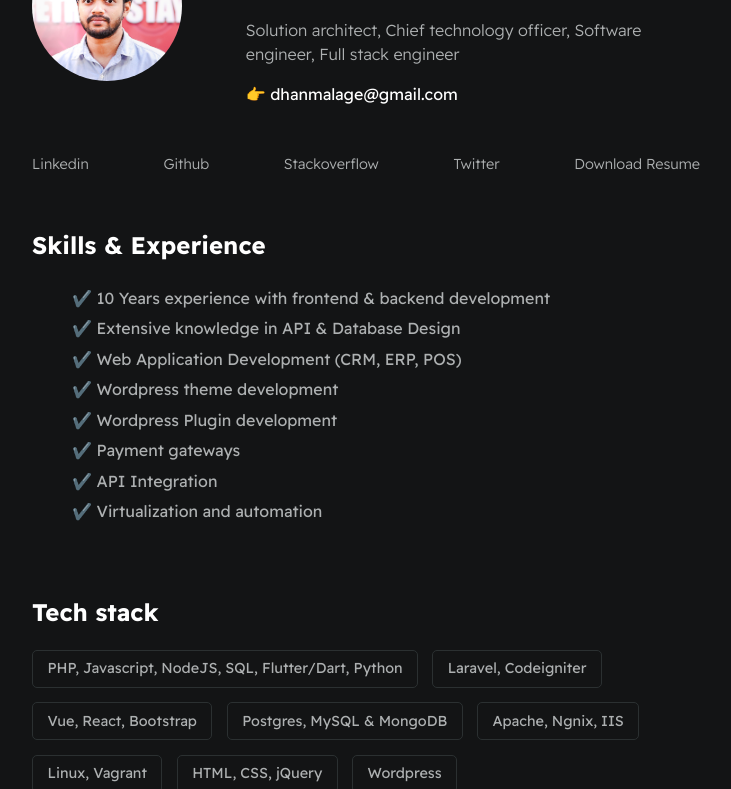
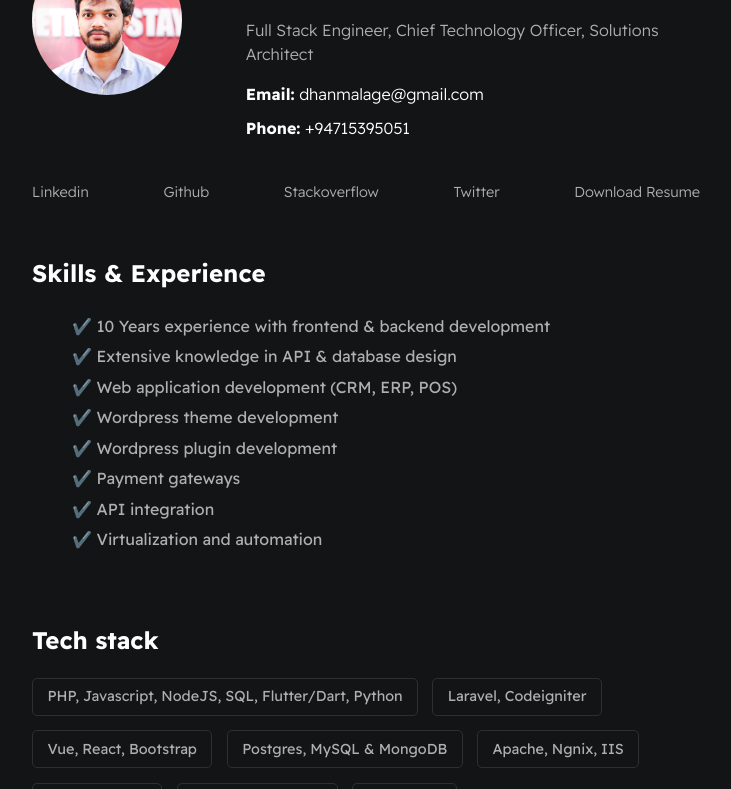
Before and after one commit to dhanmalage/resume, a plain HTML site: page index.html in a window 1280 px wide. Shown: the part 150-939 px from the top of the page, without its empty margins (274-1005 px from the left). Drawn offline with Linux system fonts and the light colour scheme.

Commit message:
text update

```diff
--- a/index.html
+++ b/index.html
@@ -16,8 +16,9 @@
 
                 <div>
                     <h1 id="user-name">Maha Malage</h1>
-                    <p id="bio">Solution architect, Chief technology officer, Software engineer, Full stack engineer</p>
-                    <p id="email">👉 dhanmalage@gmail.com</p>
+                    <p id="bio">Full Stack Engineer, Chief Technology Officer, Solutions Architect</p>
+                    <p class="contact"><strong>Email:</strong> <a href="mailto:dhanmalage@gmail.com">dhanmalage@gmail.com</a></p>
+                    <p class="contact"><strong>Phone:</strong> <a href="tel:+94715395051">+94715395051</a></p>
                 </div>
             </section>
 
@@ -36,12 +37,12 @@
                 <h2>Skills & Experience</h2>
                 <ul id="qualifications--list">
                     <li>✔️ 10 Years experience with frontend & backend development</li>
-                    <li>✔️ Extensive knowledge in API & Database Design</li>
-                    <li>✔️ Web Application Development (CRM, ERP, POS)</li>
+                    <li>✔️ Extensive knowledge in API & database design</li>
+                    <li>✔️ Web application development (CRM, ERP, POS)</li>
                     <li>✔️ Wordpress theme development</li>
-                    <li>✔️ Wordpress Plugin development</li>
+                    <li>✔️ Wordpress plugin development</li>
                     <li>✔️ Payment gateways</li>
-                    <li>✔️ API Integration</li>
+                    <li>✔️ API integration</li>
                     <li>✔️ Virtualization and automation</li>
                 </ul>
             </section>
@@ -107,7 +108,7 @@
                 </div>
             </section>
 
-            <section class="section--page">
+            <!-- <section class="section--page">
                 <h2>Projects & Accomplishments</h2>
 
                 <div class="card--project">
@@ -134,7 +135,7 @@
                     <a href="javascript:void(0);"><span>🏆 </span>Support ticket system for j.arthur & co</a>
                 </div>
 
-            </section>
+            </section> -->
 
 
         </div>
--- a/styles/main.css
+++ b/styles/main.css
@@ -82,8 +82,15 @@ li{
     border-radius: 50%;
 }
 
-#email{
+.contact {
     color: var(--mainTextColor);
+    line-height: 1;
+    margin: 10px 0;
+}
+.contact a {
+    text-decoration: none;
+    color: #ffffff;
+    line-height: 1;
 }
 
 #socials--list{
```
